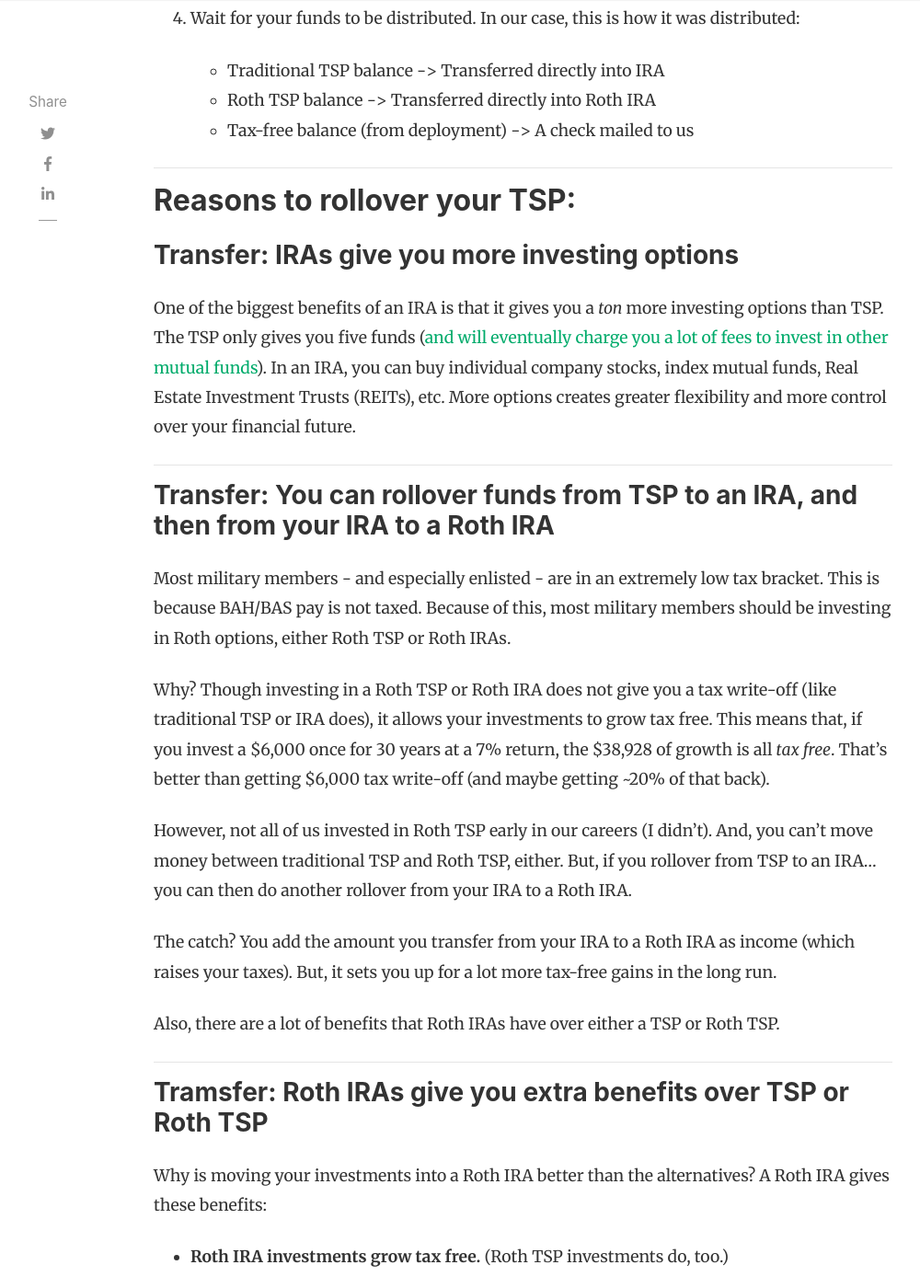
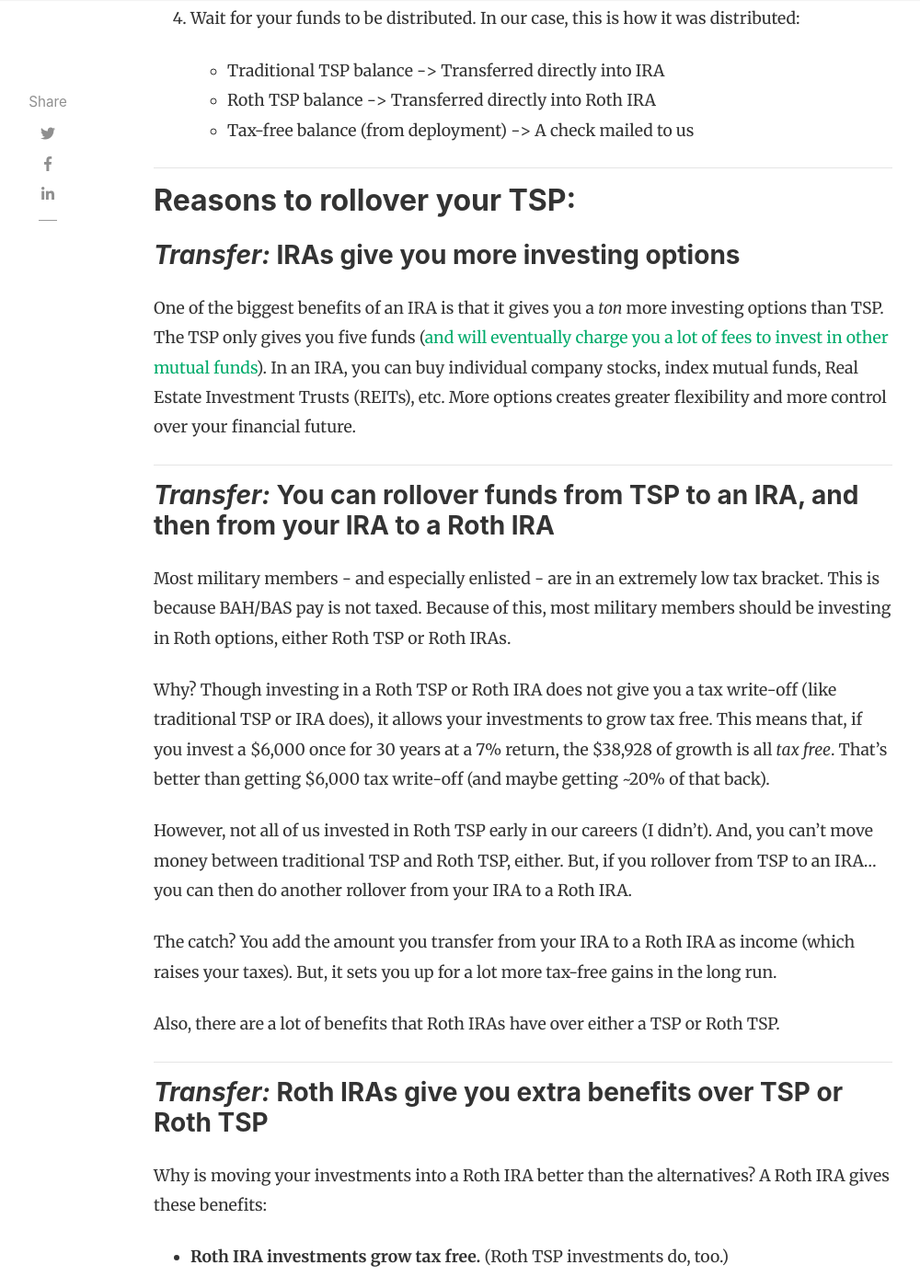
Before and after one commit to militaryinvestor/militaryinvestor.github.io, a Jekyll site: the page built from _posts/2022-05-15-Should-I-Rollover-My-TSP.md, in a window 1280 px wide and 1400 px high, scrolled down 2778 px. Shown: the whole window at 92% size, without its empty margins (118-1118 px from the left). Built offline with Jekyll 4.4.1, drawn with Linux system fonts in a browser that asks for light colours; nearby versions of some CDN libraries; comment, search, counter and statistics services are not loaded.

Commit message:
Update 2022-05-15-Should-I-Rollover-My-TSP.md

```diff
--- a/_posts/2022-05-15-Should-I-Rollover-My-TSP.md
+++ b/_posts/2022-05-15-Should-I-Rollover-My-TSP.md
@@ -43,13 +43,13 @@ My wife separated years ago and had a TSP, and we opted to roll over her TSP to
 
 ## Reasons to rollover your TSP:
 
-### Transfer: IRAs give you more investing options
+### _Transfer:_ IRAs give you more investing options
 
 One of the biggest benefits of an IRA is that it gives you a _ton_ more investing options than TSP.  The TSP only gives you five funds ([and will eventually charge you a lot of fees to invest in other mutual funds](https://www.militaryinvestor.org/TSP-New-Mutual-Funds/)).  In an IRA, you can buy individual company stocks, index mutual funds, Real Estate Investment Trusts (REITs), etc.  More options creates greater flexibility and more control over your financial future.
 
 ----------
 
-### Transfer: You can rollover funds from TSP to an IRA, and then from your IRA to a Roth IRA
+### _Transfer:_ You can rollover funds from TSP to an IRA, and then from your IRA to a Roth IRA
 
 Most military members - and especially enlisted - are in an extremely low tax bracket.  This is because BAH/BAS pay is not taxed.  Because of this, most military members should be investing in Roth options, either Roth TSP or Roth IRAs.
 
@@ -63,7 +63,7 @@ Also, there are a lot of benefits that Roth IRAs have over either a TSP or Roth
 
 ----------
 
-### Tramsfer: Roth IRAs give you extra benefits over TSP or Roth TSP
+### _Transfer:_ Roth IRAs give you extra benefits over TSP or Roth TSP
 
 Why is moving your investments into a Roth IRA better than the alternatives?  A Roth IRA gives these benefits:
 
```
